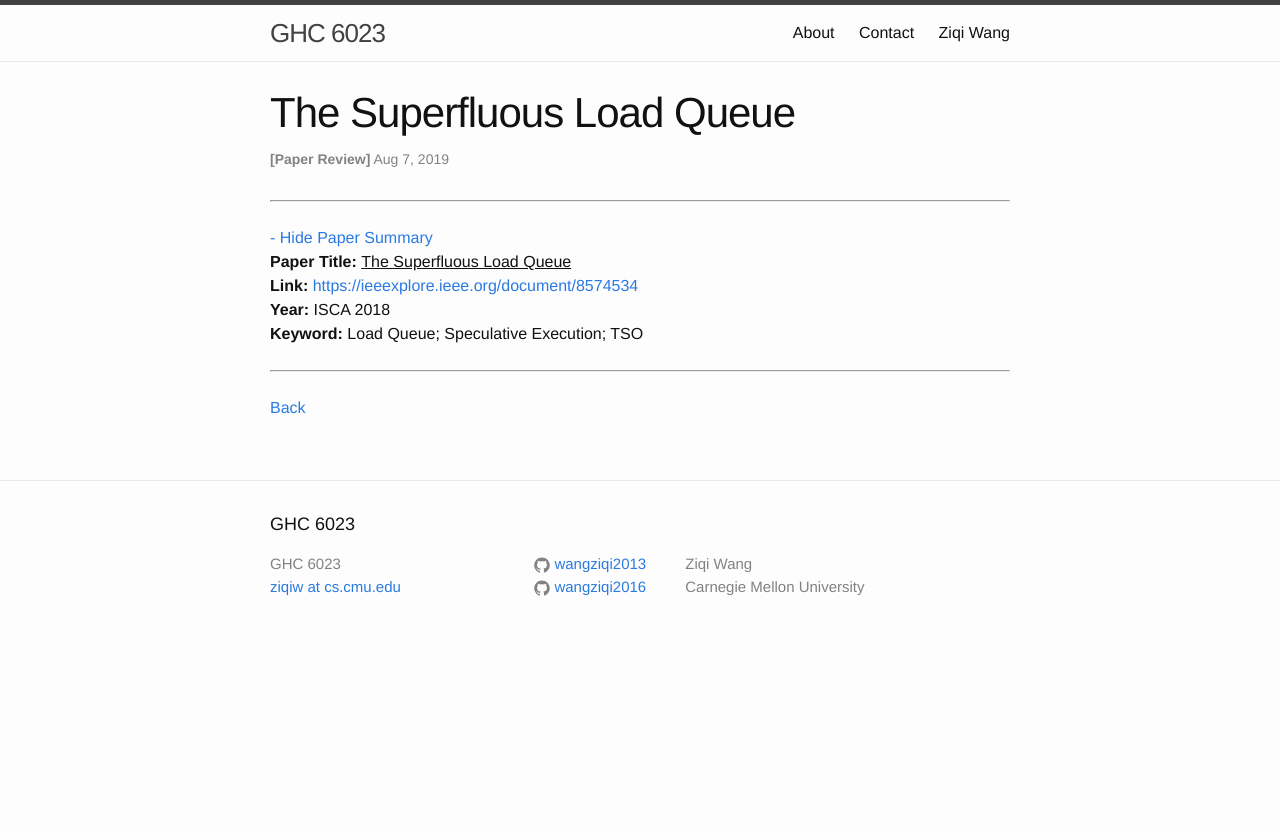
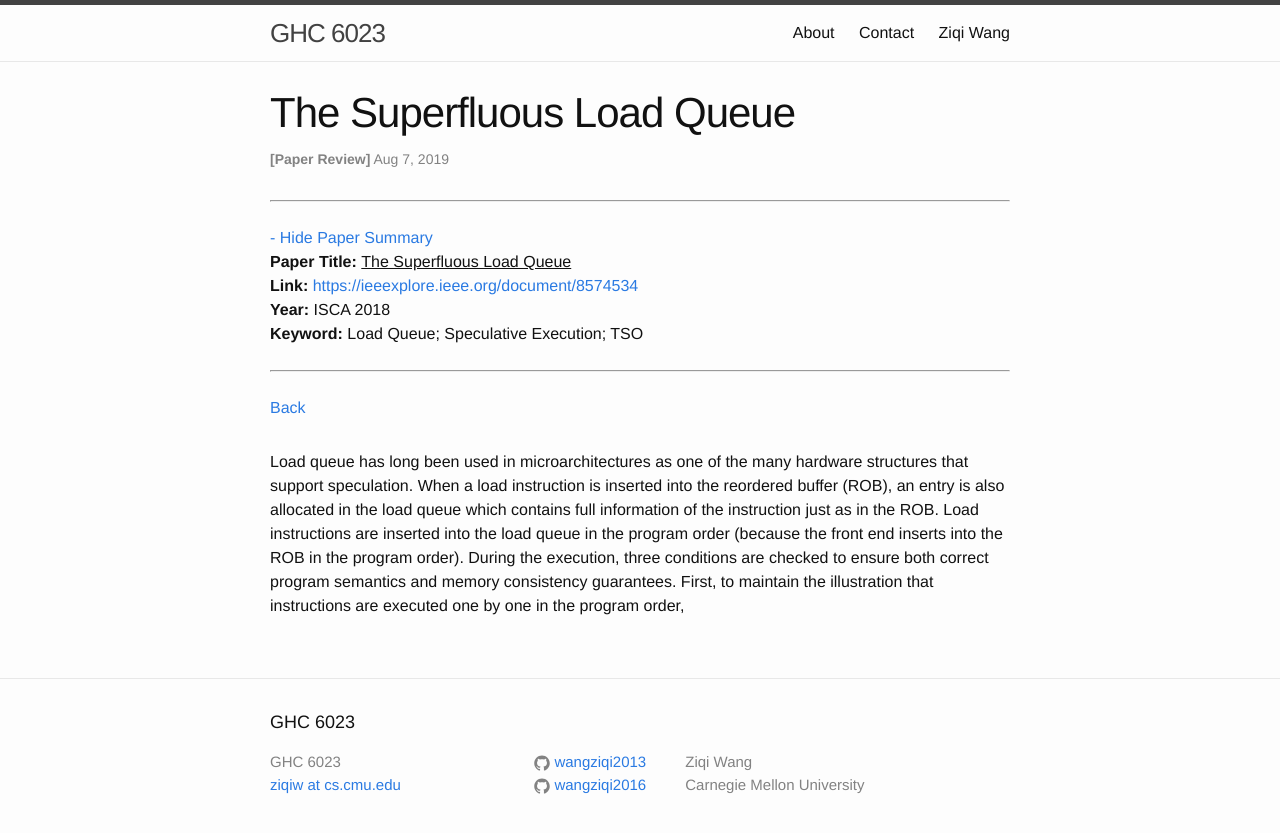
Before and after one commit to wangziqi2013/wangziqi2013.github.io, a Jekyll site: the page built from _posts/2019-08-07-the-superfluous-load-queue.markdown, in a window 1280 px wide. Shown: the top 833 px of the page. Built offline with Jekyll 4.4.1, drawn with Linux system fonts in a browser that asks for light colours.

Commit message:
Adding load queue

```diff
--- a/_posts/2019-08-07-the-superfluous-load-queue.markdown
+++ b/_posts/2019-08-07-the-superfluous-load-queue.markdown
@@ -12,3 +12,10 @@ htm_cd:
 htm_cr:
 version_mgmt:
 ---
+
+Load queue has long been used in microarchitectures as one of the many hardware structures that support speculation.
+When a load instruction is inserted into the reordered buffer (ROB), an entry is also allocated in the load queue
+which contains full information of the instruction just as in the ROB. Load instructions are inserted into the load
+queue in the program order (because the front end inserts into the ROB in the program order). During the execution, three
+conditions are checked to ensure both correct program semantics and memory consistency guarantees. First, to maintain
+the illustration that instructions are executed one by one in the program order,
```
